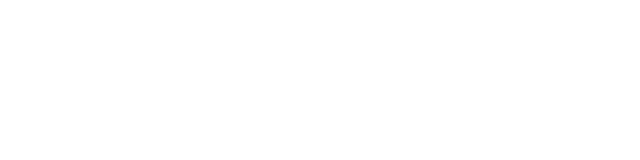
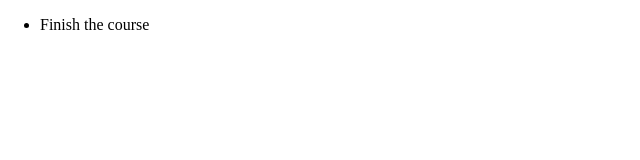
Before and after one commit to DejanBelic/tsc-drag-and-drop, a React (Create React App) app in the folder reactjs-typescript/: page / in a window 1280 px wide. Shown: the top 160 px of the page, without its empty margins (0-640 px from the left). Built offline with nearby package versions, Linux system fonts and the light colour scheme.

Commit message:
Working with Props and Types for Props.

```diff
--- a/reactjs-typescript/src/App.tsx
+++ b/reactjs-typescript/src/App.tsx
@@ -1,9 +1,11 @@
 import React from 'react';
+import TodoList from "./components/ToDoList";
 
 function App() {
+	const todos = [ { id: 't1', text: 'Finish the course'}];
   return (
     <div className="App">
-
+		<TodoList items={todos}/>
     </div>
   );
 }
--- /dev/null
+++ b/reactjs-typescript/src/components/ToDoList.tsx
@@ -0,0 +1,16 @@
+import React from "react";
+
+interface ToDoListProps {
+		items: { id: string, text: string}[]
+}
+const TodoList: React.FC<ToDoListProps> = props => {
+
+	return <ul>
+		{ props.items.map(todo => (
+			<li key={todo.id}> {todo.text}</li>
+			)
+		)}
+	</ul>
+};
+
+export default TodoList;
```
